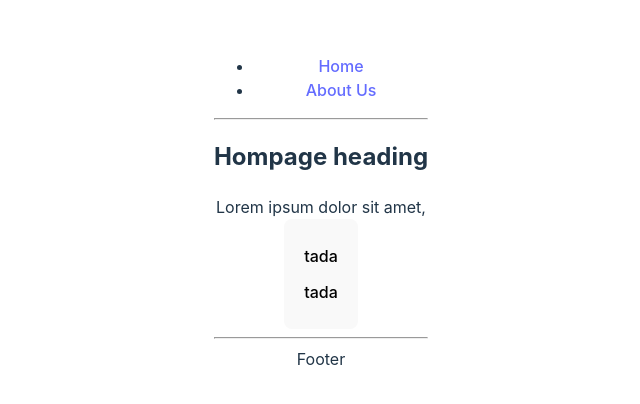
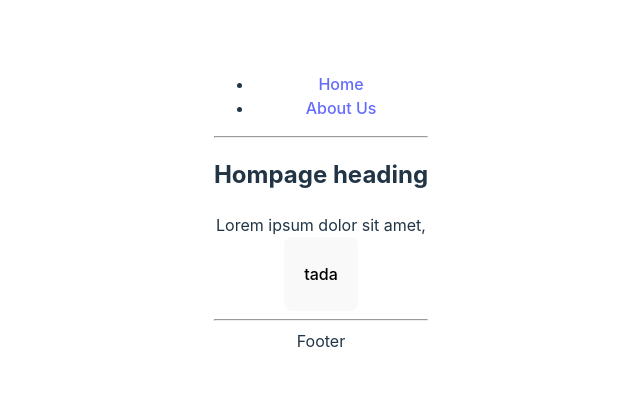
Before and after one commit to sbke-mms/react-intro, a React (Vite) app in the folder tag2/: page / in a window 1280 px wide. Shown: the part 196-600 px from the top of the page, without its empty margins (319-959 px from the left). Built offline with nearby package versions, Linux system fonts and the light colour scheme.

Commit message:
use single react element in button

```diff
--- a/tag2/src/components/button/Button.tsx
+++ b/tag2/src/components/button/Button.tsx
@@ -1,6 +1,6 @@
 import React from 'react'
 
-function Button({children}:{children :React.ReactNode}) {
+function Button({children}:{children :React.ReactElement}) {
   return <>
     <button>
         {children}
--- a/tag2/src/pages/Homepage.tsx
+++ b/tag2/src/pages/Homepage.tsx
@@ -6,7 +6,7 @@ function Homepage() {
     <div>
     Lorem ipsum dolor sit amet,
     </div>
-    <Button><p>tada</p><p>tada</p></Button>
+    <Button><p>tada</p></Button>
   </>
 }
 
```
